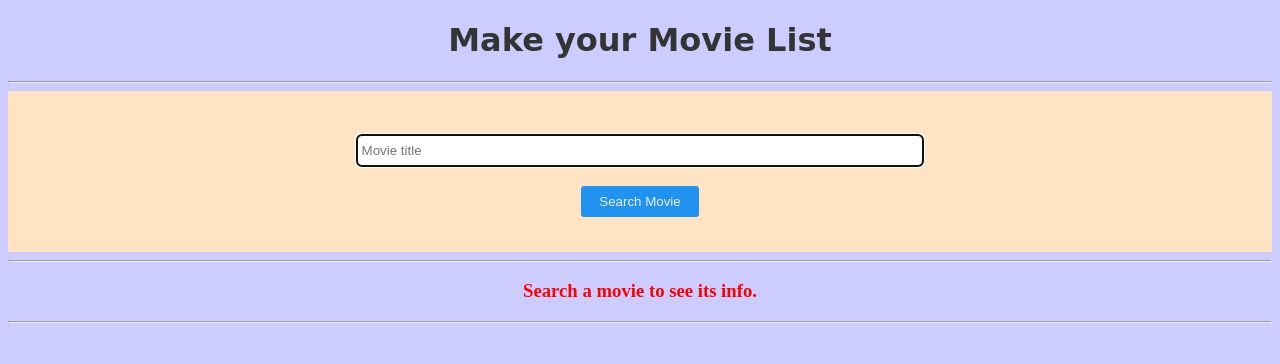
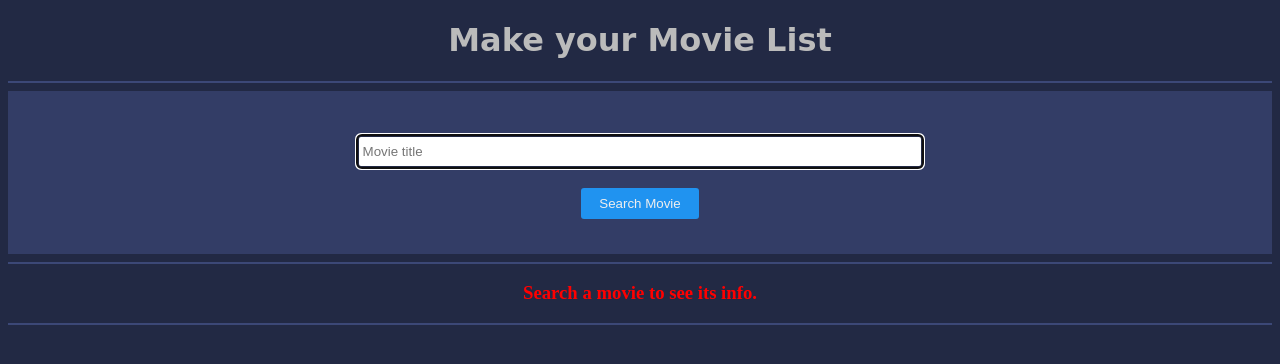
Before and after one commit to TinF9/movie-list3, a React (Create React App) app: page / in a window 1280 px wide. Shown: the top 364 px of the page. Built offline with nearby package versions, Linux system fonts and the light colour scheme.

Commit message:
Styles changes.

```diff
--- a/public/index.css
+++ b/public/index.css
@@ -3,18 +3,24 @@
 }
 
 body {
-  background-color: #ccccff;
-  color: #222222;
+  background-color: #222944;
+  color: #ccc;
   text-align: center;
 }
 
 h1 {
   font-family: "Comic Sans MS", "Comic Neue", cursive;
-  color: #343434;
+  color: #bbb;
+}
+
+hr {
+  background-color: #3c4877;
+  height: 2px;
+  border-width: 0;
 }
 /* ------------------------------------- */
 .form {
-  background-color: #ffe4c4;
+  background-color: #333d66;
   padding: 30px 0;
   display: block;
 }
@@ -22,7 +28,7 @@ h1 {
 .form__searcher {
   color: #444;
   font-weight: bold;
-  border: 2px solid #444;
+  border: 3px solid #222944;
   border-radius: 5px;
   padding: 7px 4px;
   display: block;
@@ -57,20 +63,21 @@ h1 {
 .button--list {
   display: inline;
   padding: 0;
-  border: 1.4px solid #ccc;
+  border: 1px solid #606d85;
   border-radius: 5px;
+  background-color: #20242c;
   cursor: pointer;
 }
 
 .button--listSpan {
   font-size: 18px;
-  color: #444444;
+  color: #606d85;
 }
 /* ------------------------------------- */
 .display {
   display: flex;
   align-items: center;
-  background-color: #eeeeee;
+  background-color: #181b21;
   border-radius: 4px;
   width: 700px;
   margin: 0 auto 10px;
@@ -127,7 +134,7 @@ h1 {
 /* ------------------------------------- */
 .list__header {
   font-family: "Comic Sans MS", "Comic Neue", cursive;
-  color: #343434;
+  color: #bbb;
 }
 .display__poster--list {
   flex-basis: 41px;
```
